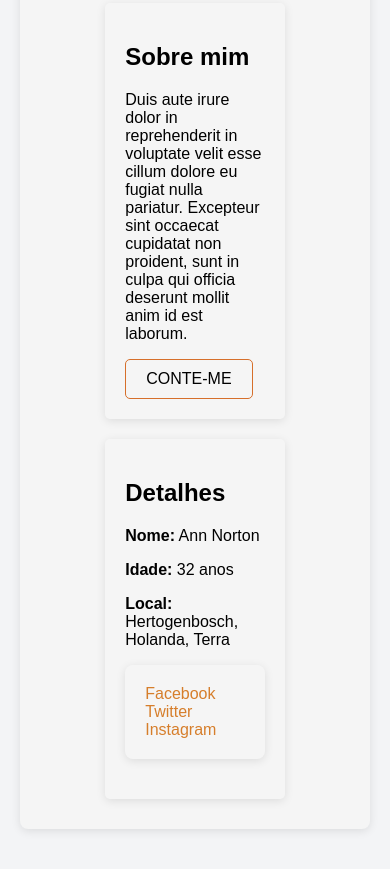
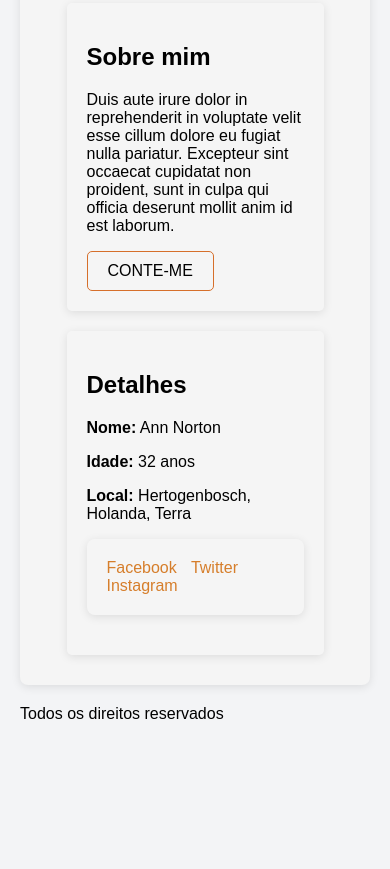
Before and after one commit to AyannaVN/reposit-rio-para-perfil, a plain HTML site: page index.html in a window 390 px wide. Shown: the part 844-1713 px from the top of the page. After the commit the page ends 1603 px from the top, so only its background shows below. Drawn offline with Linux system fonts and the light colour scheme.

Commit message:
detalhes editados

```diff
--- a/css/estilo.css
+++ b/css/estilo.css
@@ -92,7 +92,7 @@ body {
     background-color: white;
 }
 
-.detalhes, .sobre-mim {
+.detalhes, .sobre-mim {   /*  ------------------------------------------------------------------------------------------------------------*/
     border-radius: 5px;
     padding: 20px;
     margin: 10px;
@@ -124,7 +124,7 @@ h2 {
 .contate-me:hover {
     color: white;
 }
-.laranja{
+.laranja{            /* cor personalizada para o título -------------------------------------------------------------------------------------------------------------------*/
     background-color: rgb(235, 94, 38);
     text-align: center;
 }
@@ -138,9 +138,7 @@ h2 {
         justify-content: space-between; /* Espaço entre os itens */
     }
 
-    .detalhes, .sobre-mim {
-        width: 45%; /* Ajusta a largura para telas maiores */
-    }
+
     .perfil-container {
         display: flex;
         flex-direction: column-reverse;
--- a/index.html
+++ b/index.html
@@ -47,4 +47,9 @@
         </div>
     </div>
 </body>
+<section>
+    <main>
+        <p>Todos os direitos reservados</p>
+    </main>
+</section>
 </html>
```
